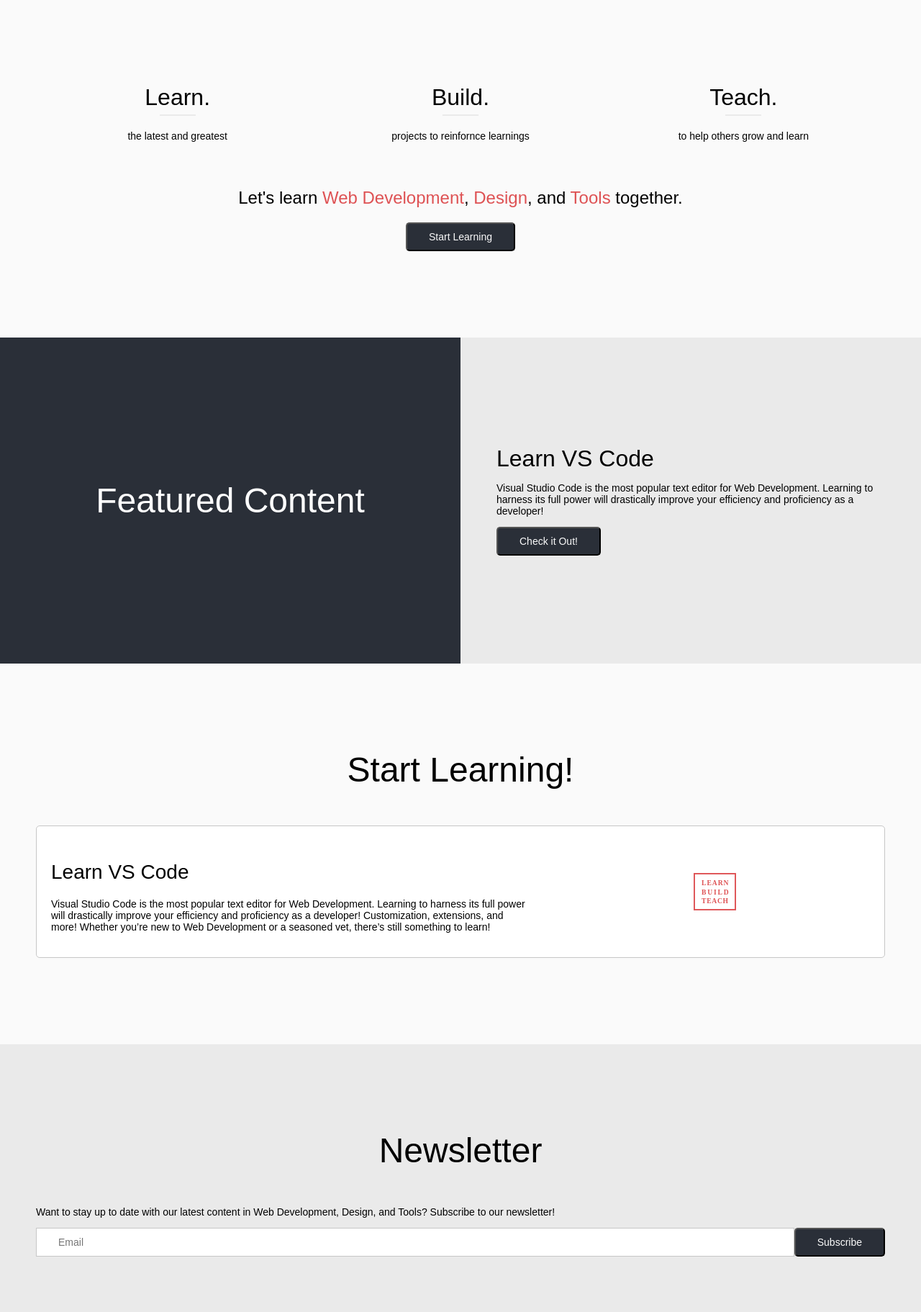
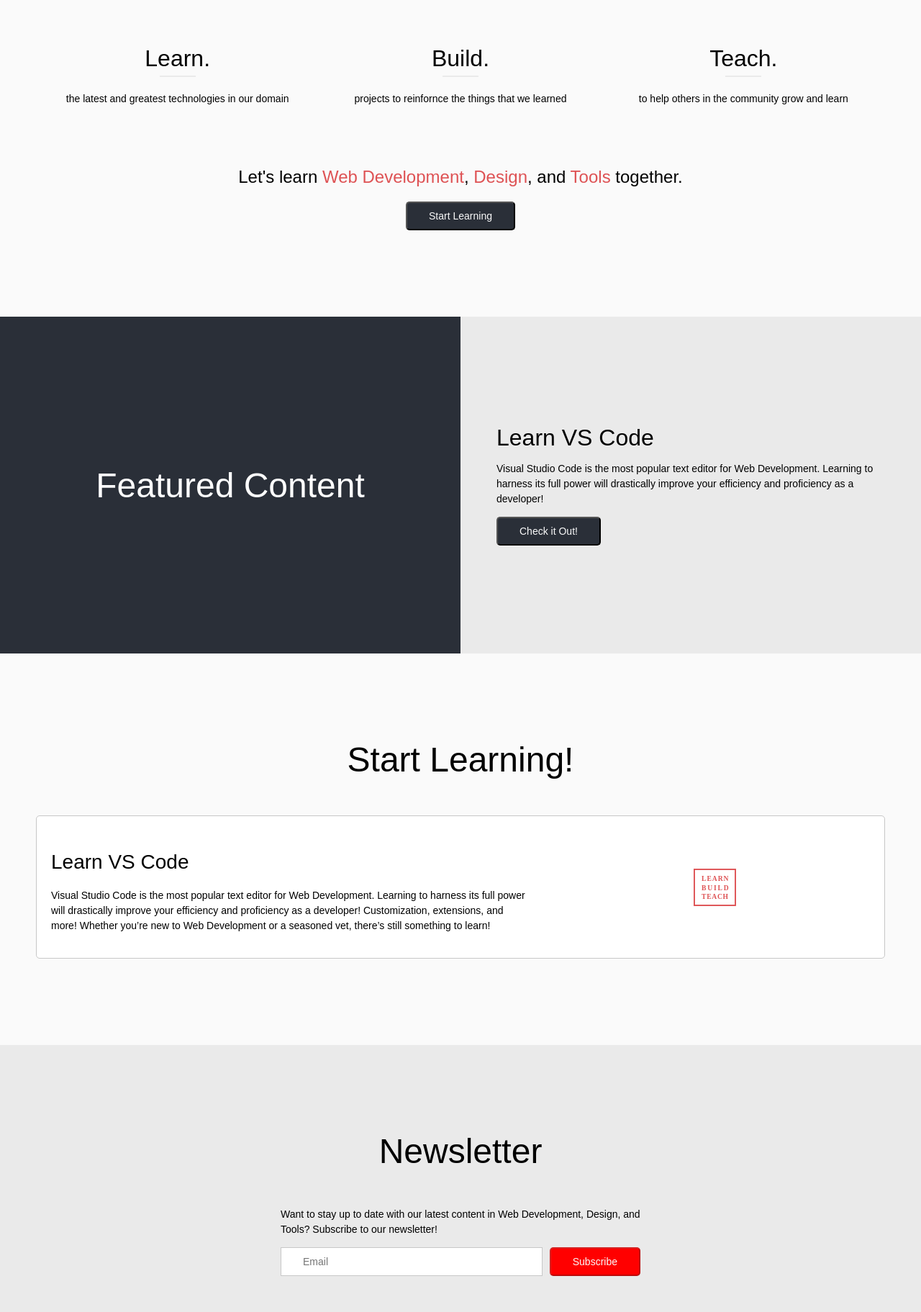
Before and after one commit to jamesqquick/Learn-Build-Teach-Site, a Gatsby site: page / in a window 1280 px wide. Shown: the part 77-1900 px from the top of the page at 72% size. Built offline with nearby package versions, Linux system fonts and the light colour scheme; Gatsby itself is replaced by a stand-in of ours.

Commit message:
Design tweaks

```diff
--- a/src/components/hero.js
+++ b/src/components/hero.js
@@ -11,9 +11,18 @@ export default () => {
   return (
     <div className="hero">
       <div className="hero-items">
-        <HeroItem title="Learn." subtitle="the latest and greatest" />
-        <HeroItem title="Build." subtitle="projects to reinfornce learnings" />
-        <HeroItem title="Teach." subtitle="to help others grow and learn" />
+        <HeroItem
+          title="Learn."
+          subtitle="the latest and greatest technologies in our domain"
+        />
+        <HeroItem
+          title="Build."
+          subtitle="projects to reinfornce the things that we learned"
+        />
+        <HeroItem
+          title="Teach."
+          subtitle="to help others in the community grow and learn"
+        />
       </div>
 
       <h4 className="hero-title">
--- a/src/components/newsletter.js
+++ b/src/components/newsletter.js
@@ -1,6 +1,5 @@
 import React from "react";
-import Button from "./button";
-
+import "../sass/newsletter.scss";
 export default class Newsletter extends React.Component {
   constructor(props) {
     super(props);
@@ -9,22 +8,41 @@ export default class Newsletter extends React.Component {
     };
   }
   render() {
+    const validEmail = this.validateEmail(this.state.emailInput);
     return (
-      <form>
+      <form className="newsletter" onSubmit={this.onSubscribeClick}>
         <p>
           Want to stay up to date with our latest content in Web Development,
           Design, and Tools? Subscribe to our newsletter!{" "}
         </p>
         <div className="flex flex-child-grow-1">
-          <input type="text" name="emailInput" placeholder="Email" />
-          <Button btnText="Subscribe" onBtnClick={this.onSubscribeClick} />
+          <input
+            type="email"
+            name="emailInput"
+            placeholder="Email"
+            onChange={this.onInputChange}
+          />
+          <button className="btn" disabled={!validEmail}>
+            Subscribe
+          </button>
         </div>
       </form>
     );
   }
 
+  validateEmail = email => {
+    var re = /^(([^<>()[\]\\.,;:\s@\"]+(\.[^<>()[\]\\.,;:\s@\"]+)*)|(\".+\"))@((\[[0-9]{1,3}\.[0-9]{1,3}\.[0-9]{1,3}\.[0-9]{1,3}\])|(([a-zA-Z\-0-9]+\.)+[a-zA-Z]{2,}))$/;
+    return re.test(email);
+  };
+
   onSubscribeClick = e => {
+    e.preventDefault();
     console.log("on subscribe");
-    e.preventDefault();
+  };
+
+  onInputChange = e => {
+    const name = e.target.name;
+    const text = e.target.value;
+    this.setState({ [name]: text });
   };
 }
--- a/src/sass/button.scss
+++ b/src/sass/button.scss
@@ -8,6 +8,10 @@
   font-size: 1.4rem;
 }
 
+.btn:disabled {
+  background-color: red;
+}
+
 .btn-lg {
   font-size: 1.8rem;
 }
--- a/src/sass/flexbox.scss
+++ b/src/sass/flexbox.scss
@@ -7,6 +7,7 @@
   flex-direction: column;
 }
 
-.flex-child-grow-1:first-child {
+.flex-child-grow-1 > *:first-child {
   flex-grow: 1;
+  margin-right: 1rem;
 }
--- a/src/sass/hero.scss
+++ b/src/sass/hero.scss
@@ -10,6 +10,7 @@
   display: flex;
   flex-direction: column;
   width: 33%;
+  padding: 2rem;
 }
 
 .hero-item-title {
--- a/src/sass/navbar.scss
+++ b/src/sass/navbar.scss
@@ -2,6 +2,8 @@
 
 .nav {
   background-color: $off-white;
+  position: fixed;
+  width: 100%;
 }
 
 .nav-content {
--- a/src/sass/newsletter.scss
+++ b/src/sass/newsletter.scss
@@ -0,0 +1,4 @@
+.newsletter {
+  max-width: 500px;
+  margin: 0 auto;
+}
--- a/src/sass/reset.scss
+++ b/src/sass/reset.scss
@@ -17,6 +17,7 @@ p,
 a {
   font-size: 1.4rem;
   font-weight: 300;
+  line-height: 1.5;
 }
 
 h1 {
```
